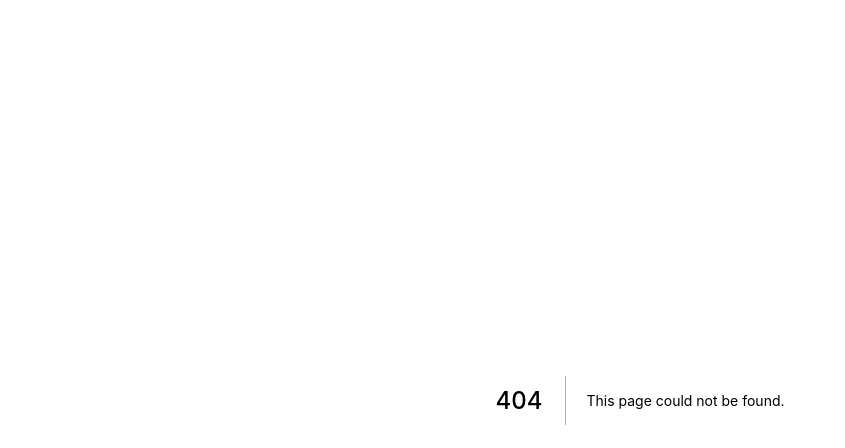
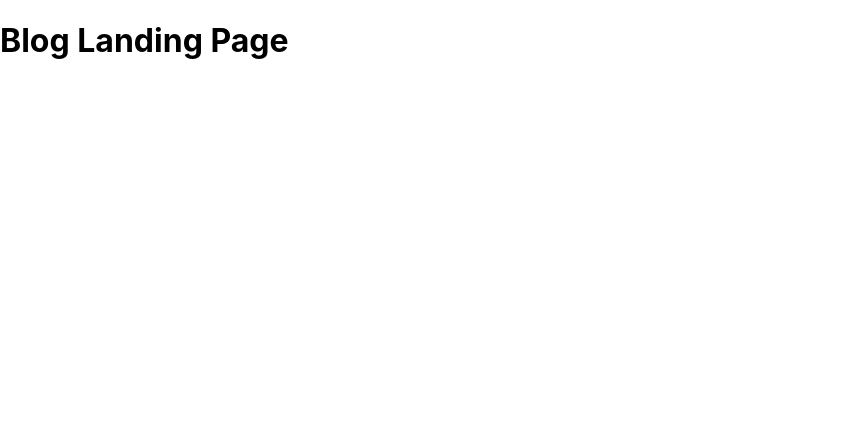
Before and after one commit to briannelson95/example-client, a Next.js app: page /blog in a window 1280 px wide. Before the commit this address had no page. Shown: the top 448 px of the page, without its empty margins (0-845 px from the left). Built offline with nearby package versions, Linux system fonts and the light colour scheme.

Commit message:
adding pages

```diff
--- /dev/null
+++ b/pages/blog/index.js
@@ -0,0 +1,9 @@
+import React from 'react'
+
+export default function Blog() {
+    return (
+        <div>
+            <h1>Blog Landing Page</h1>
+        </div>
+    )
+}
```
Also changed, not shown: pages/about.js (added, +9 -0 lines), pages/blog/[slug].js (added, +7 -0 lines), pages/team/[slug].js (added, +7 -0 lines), pages/team/index.js (added, +9 -0 lines).
